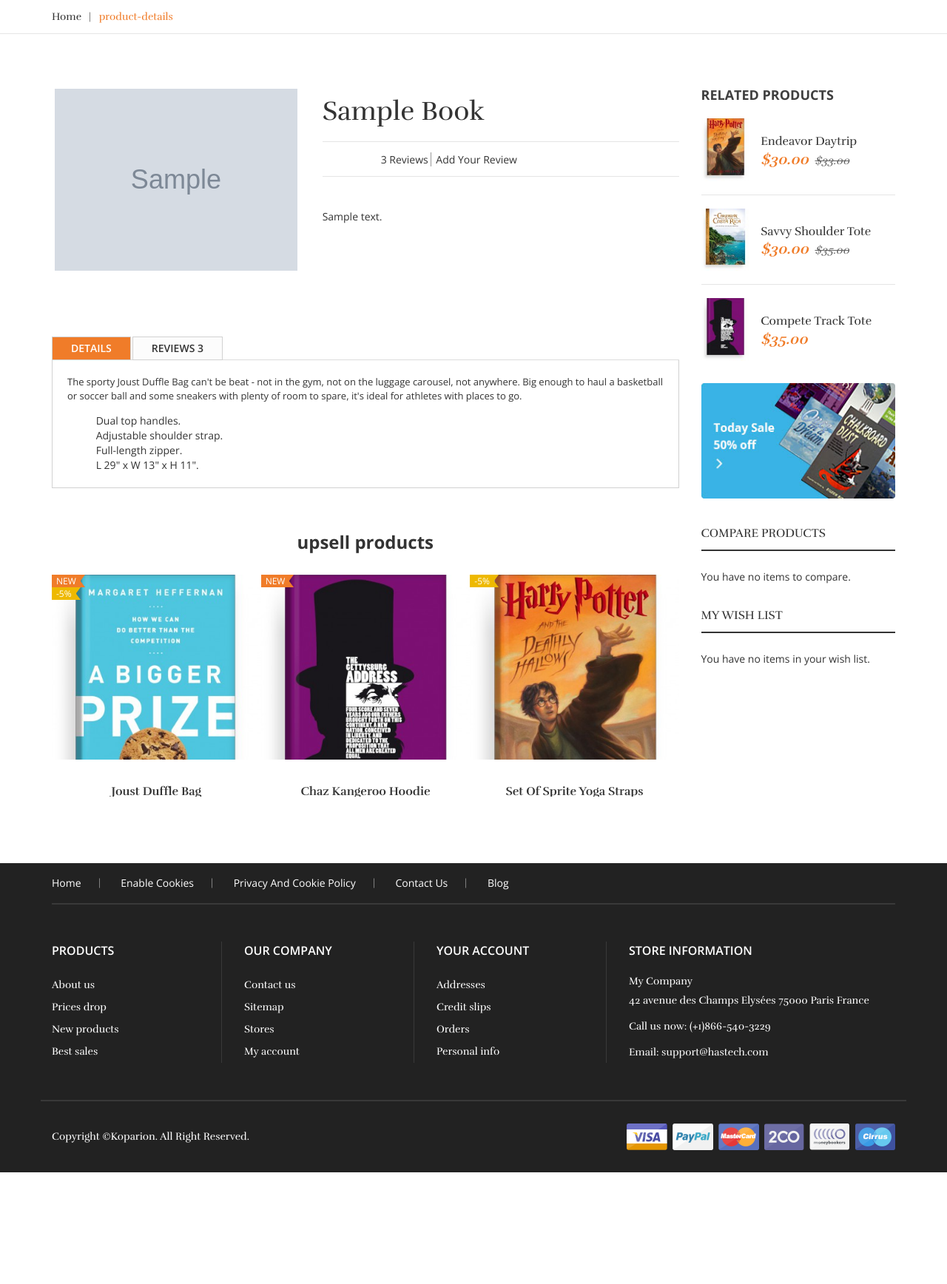
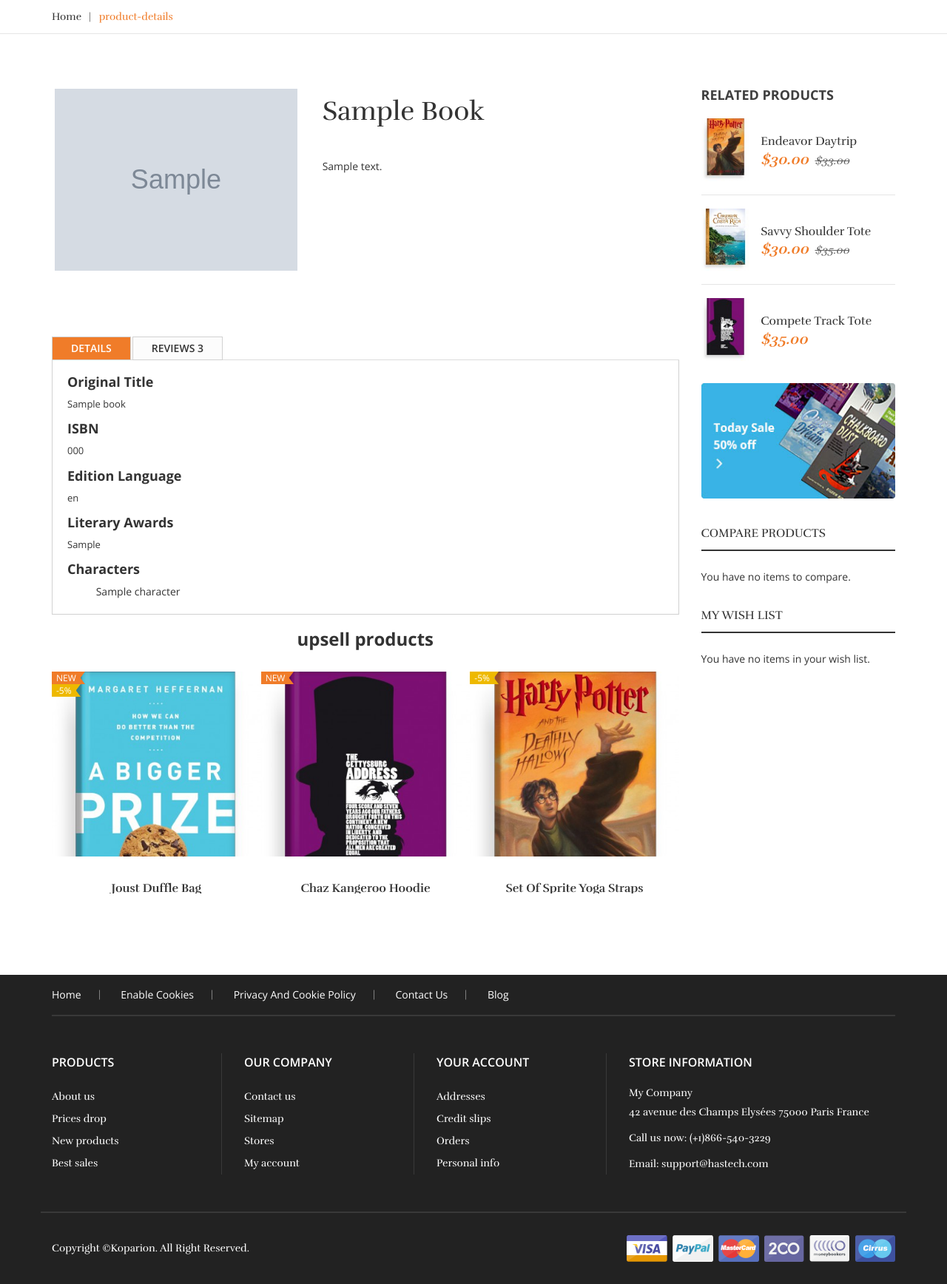
Before and after one commit to pgselez/books-catalog, a Django app: a page that uses web_application/templates/book.html in a window 1280 px wide. Shown: the part 227-1963 px from the top of the page at 74% size. Before the commit the page ends 1812 px from the top, so only its background shows below. Run offline with Django 3.2, Linux system fonts and the light colour scheme; tables that the repository leaves empty hold one stand-in row (values such as "Sample post"); grey boxes marked "Sample" are stand-in pictures; some libraries are stand-ins or nearby versions; some web fonts are replaced.

Commit message:
settings local

```diff
--- a/web_application/books_catalog/urls.py
+++ b/web_application/books_catalog/urls.py
@@ -26,11 +26,11 @@
 urlpatterns = [
     path('admin/', admin.site.urls),
     path('summernote/', include('django_summernote.urls')),
-    path('', views.index, name='index'),
+    path('', views.IndexView.as_view(), name='index'),
     path('run-crawler', views.crawler, name='crawler'),
     path('robots.txt', robots_txt_view, name='robots_txt'),
-    path('category/<slug:slug>/', views.catalog, name='catalog'),
-    path('book/<slug:slug>/', views.book, name='book'),
+    path('category/<slug:slug>/', views.BookListView.as_view(), name='catalog'),
+    path('book/<slug:slug>/', views.BookView.as_view(), name='book'),
 ] + static(settings.STATIC_URL, document_root=settings.STATIC_ROOT)
 
 
--- a/web_application/catalog/models.py
+++ b/web_application/catalog/models.py
@@ -75,11 +75,12 @@
     nickname = models.CharField(max_length=255)
     summary = models.CharField(max_length=255)
     review = models.TextField()
+    data = models.DateTimeField(auto_now=True)
 
     objects = models.Manager()
 
     def __str__(self):
-        return self.book
+        return self.book.name
 
 
 class Photo(models.Model):
--- a/web_application/catalog/views.py
+++ b/web_application/catalog/views.py
@@ -1,44 +1,60 @@
-from django.shortcuts import render, redirect
+from django.shortcuts import render, redirect, reverse
 from django.db.models import Count
+
+from django.views.generic import TemplateView, DetailView, ListView
+
 from .models import Category, Book
 from .parser import run
 from threading import Thread
 
 
-def index(request):
-    response = render(request, 'home.html', {})
-    return response
+class IndexView(TemplateView):
+    template_name = "home.html"
 
 
-def catalog(request, **kwargs):
-    slug = kwargs.get('slug', None)
-    category = Category.objects.get(slug=slug)
+class CatalogView(DetailView):
+    model = Category
+    template_name = 'catalog.html'
 
-    lang = request.GET.get('lang', None)
-
-    if lang:
-        books = Book.objects.filter(
-            cats__in=[category], edition_language__iexact=lang)
-    else:
-        books = category.book_set.all()[0:20]
-
-    books_langs = Book.objects.filter(cats__in=[category]).values(
-        'edition_language').annotate(
-        total=Count('edition_language')).order_by('-total')
-
-    context = {
-        'main_cat': category,
-        'books': books,
-        'languages': books_langs
-    }
-    return render(request, 'catalog.html', context)
+    def get_context_data(self, **kwargs):
+        context = super().get_context_data(**kwargs)
+        books_langs = Book.objects.filter(cats__in=[context['object']]).values(
+                'edition_language').annotate(
+                total=Count('edition_language')).order_by('-total')
+        context['languages'] = books_langs
+        return context
 
 
-def book(request, **kwargs):
-    slug = kwargs.get('slug', None)
-    book = Book.objects.get(slug=slug)
-    context = {'book': book}
-    return render(request, 'book.html', context)
+class BookListView(ListView):
+    model = Book
+    template_name = 'catalog.html'
+    paginate_by = 40
+
+    def get_queryset(self):
+        cat_slug = self.kwargs.get('slug')
+        self.category = Category.objects.get(slug=cat_slug)
+        lang = self.request.GET.get('lang', None)
+        if lang:
+            books = Book.objects.filter(
+                cats__in=[self.category], edition_language__iexact=lang)
+        else:
+            books = Book.objects.filter(cats__in=[self.category])
+        return books.prefetch_related('photo_set')
+
+    def get_context_data(self, **kwargs):
+        context = super().get_context_data(**kwargs)
+        books_langs = Book.objects.filter(
+            cats__in=[self.category]).values(
+            'edition_language').annotate(
+            total=Count('edition_language')).order_by('-total')
+        context['languages'] = books_langs
+        context['main_cat'] = self.category
+        return context
+
+
+class BookView(DetailView):
+    model = Book
+    template_name = 'book.html'
 
 
 def crawler(request, **kwargs):
--- a/web_application/static/css/custom.css
+++ b/web_application/static/css/custom.css
@@ -21,3 +21,9 @@
 .product-details h4 {
     height: auto;
 }
+
+
+.mt-60 {
+    margin-top: 20px;
+    margin-bottom: 20px;
+}
--- a/web_application/templates/book.html
+++ b/web_application/templates/book.html
@@ -39,19 +39,6 @@
 								<div class="page-title">
 									<h1>{{ book.name }}</h1>
 								</div>
-								<div class="product-reviews-summary">
-									<div class="rating-summary">
-										<a href="product-details.html#"><i class="fa fa-star"></i></a>
-										<a href="product-details.html#"><i class="fa fa-star"></i></a>
-										<a href="product-details.html#"><i class="fa fa-star"></i></a>
-										<a href="product-details.html#"><i class="fa fa-star"></i></a>
-										<a href="product-details.html#"><i class="fa fa-star"></i></a>
-									</div>
-									<div class="reviews-actions">
-										<a href="product-details.html#">3 Reviews</a>
-										<a href="product-details.html#" class="view">Add Your Review</a>
-									</div>
-								</div>
 								<div class="product-social-links">
 									<div class="product-addto-links-text">
 										<p>{{ book.description | safe }}</p>
@@ -72,106 +59,57 @@
 					<div class="tab-content">
 						<div class="tab-pane active" id="Details">
 							<div class="valu">
-							  <p>The sporty Joust Duffle Bag can't be beat - not in the gym, not on the luggage carousel, not anywhere. Big enough to haul a basketball or soccer ball and some sneakers with plenty of room to spare, it's ideal for athletes with places to go.</p>
-							  <ul>
-								<li><i class="fa fa-circle"></i>Dual top handles.</li>
-								<li><i class="fa fa-circle"></i>Adjustable shoulder strap.</li>
-								<li><i class="fa fa-circle"></i>Full-length zipper.</li>
-								<li><i class="fa fa-circle"></i>L 29" x W 13" x H 11".</li>
-							  </ul>
+								<h4>Original Title</h4>
+								<p>{{ object.original_title }}</p>
+								<h4>ISBN</h4>
+								<p>{{ object.isbn }}</p>
+								<h4>Edition Language</h4>
+								<p>{{ object.edition_language }}</p>
+
+								{% if object.literary_awards %}
+								<h4>Literary Awards</h4>
+								<p>{{ object.literary_awards }}</p>
+								{% endif %}
+
+								{% if object.char.all %}
+								<h4>Characters</h4>
+								<ul>
+									{% for cr in object.char.all %}
+									<li><i class="fa fa-circle"></i>{{ cr }}</li>
+									{% endfor %}
+								</ul>
+								{% endif %}
 							</div>
 						</div>
 						<div class="tab-pane" id="Reviews">
 							<div class="valu valu-2">
+								{% if object.review_set.all %}
 								<div class="section-title mb-60 mt-60">
-									<h2>Customer Reviews</h2>
+									<h2>People about this book:</h2>
 								</div>
 								<ul>
+									{% for rw in object.review_set.all %}
 									<li>
 										<div class="review-title">
-											<h3>themes</h3>
+											<h3>{{ rw.summary }}</h3>
 										</div>
-										<div class="review-left">
-											<div class="review-rating">
-												<span>Price</span>
-												<div class="rating-result">
-													<a href="product-details.html#"><i class="fa fa-star"></i></a>
-													<a href="product-details.html#"><i class="fa fa-star"></i></a>
-													<a href="product-details.html#"><i class="fa fa-star"></i></a>
-													<a href="product-details.html#"><i class="fa fa-star"></i></a>
-													<a href="product-details.html#"><i class="fa fa-star"></i></a>
-												</div>
-											</div>
-											<div class="review-rating">
-												<span>Value</span>
-												<div class="rating-result">
-													<a href="product-details.html#"><i class="fa fa-star"></i></a>
-													<a href="product-details.html#"><i class="fa fa-star"></i></a>
-													<a href="product-details.html#"><i class="fa fa-star"></i></a>
-													<a href="product-details.html#"><i class="fa fa-star"></i></a>
-													<a href="product-details.html#"><i class="fa fa-star"></i></a>
-												</div>
-											</div>
-											<div class="review-rating">
-												<span>Quality</span>
-												<div class="rating-result">
-													<a href="product-details.html#"><i class="fa fa-star"></i></a>
-													<a href="product-details.html#"><i class="fa fa-star"></i></a>
-													<a href="product-details.html#"><i class="fa fa-star"></i></a>
-													<a href="product-details.html#"><i class="fa fa-star"></i></a>
-													<a href="product-details.html#"><i class="fa fa-star"></i></a>
-												</div>
-											</div>
-										</div>
-										<div class="review-right">
+										<div class="review">
 											<div class="review-content">
-												<h4>themes </h4>
+												<p>{{ rw.review }}</p>
 											</div>
 											<div class="review-details">
-												<p class="review-author">Review by<a href="product-details.html#">plaza</a></p>
-												<p class="review-date">Posted on <span>12/9/16</span></p>
+												<p class="review-author">Review by
+													<a href="product-details.html#">{{ rw.nickname }}</a>
+												</p>
+												<p class="review-date">Posted on <span>{{ rw.data }}</span></p>
 											</div>
 										</div>
 									</li>
+									{% endfor %}
 								</ul>
+								{% endif %}
 								<div class="review-add">
-									<h3>You're reviewing:</h3>
-									<h4>Joust Duffle Bag</h4>
-								</div>
-								<div class="review-field-ratings">
-									<span>Your Rating <sup>*</sup></span>
-									<div class="control">
-										<div class="single-control">
-											<span>Value</span>
-											<div class="review-control-vote">
-												<a href="product-details.html#"><i class="fa fa-star"></i></a>
-												<a href="product-details.html#"><i class="fa fa-star"></i></a>
-												<a href="product-details.html#"><i class="fa fa-star"></i></a>
-												<a href="product-details.html#"><i class="fa fa-star"></i></a>
-												<a href="product-details.html#"><i class="fa fa-star"></i></a>
-											</div>
-										</div>
-										<div class="single-control">
-											<span>Quality</span>
-											<div class="review-control-vote">
-												<a href="product-details.html#"><i class="fa fa-star"></i></a>
-												<a href="product-details.html#"><i class="fa fa-star"></i></a>
-												<a href="product-details.html#"><i class="fa fa-star"></i></a>
-												<a href="product-details.html#"><i class="fa fa-star"></i></a>
-												<a href="product-details.html#"><i class="fa fa-star"></i></a>
-											</div>
-										</div>
-										<div class="single-control">
-											<span>Price</span>
-											<div class="review-control-vote">
-												<a href="product-details.html#"><i class="fa fa-star"></i></a>
-												<a href="product-details.html#"><i class="fa fa-star"></i></a>
-												<a href="product-details.html#"><i class="fa fa-star"></i></a>
-												<a href="product-details.html#"><i class="fa fa-star"></i></a>
-												<a href="product-details.html#"><i class="fa fa-star"></i></a>
-											</div>
-										</div>
-									</div>
+									<h3>Do you recommend this book?</h3>
 								</div>
 								<div class="review-form">
 									<div class="single-form">
```
Also changed, not shown: web_application/catalog/admin.py (+12 -1 lines), web_application/templates/catalog.html (+24 -9 lines), web_application/catalog/migrations/0018_review_data.py (added), 1 other file.
